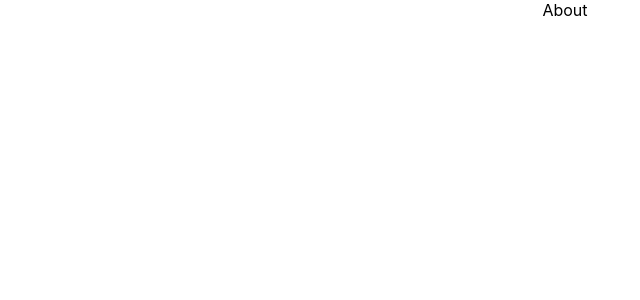
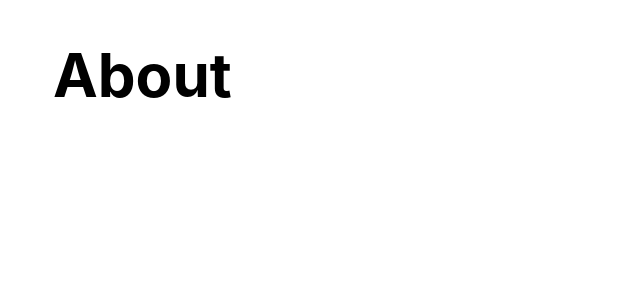
Before and after one commit to Wendi-WL/course-planner, a React (Create React App) app in the folder frontend/: page / in a window 1280 px wide. Shown: the top 300 px of the page, without its empty margins (75-715 px from the left). Built offline with nearby package versions, Linux system fonts and the light colour scheme.

Commit message:
Made Page-header css

```diff
--- a/frontend/src/App.css
+++ b/frontend/src/App.css
@@ -1,5 +1,7 @@
 .App {
-  text-align: center;
+  /*text-align: center;*/
+  margin-left: 10%;
+  margin-right: 10%;
 }
 
 .App-logo {
@@ -36,3 +38,14 @@
     transform: rotate(360deg);
   }
 }
+
+.Page-header {
+  min-height: 150px;
+  display: flex;
+  flex-direction: column;
+  /*align-items: center;*/
+  justify-content: center;
+  font-size: 60px;
+  font-weight: bold;
+  color: black;
+}
--- a/frontend/src/pages/About/About.jsx
+++ b/frontend/src/pages/About/About.jsx
@@ -1,4 +1,5 @@
 function About() {
-  return <div>About</div>;
+  return <div className="Page-header">About</div>;
 }
+
 export default About;
```
